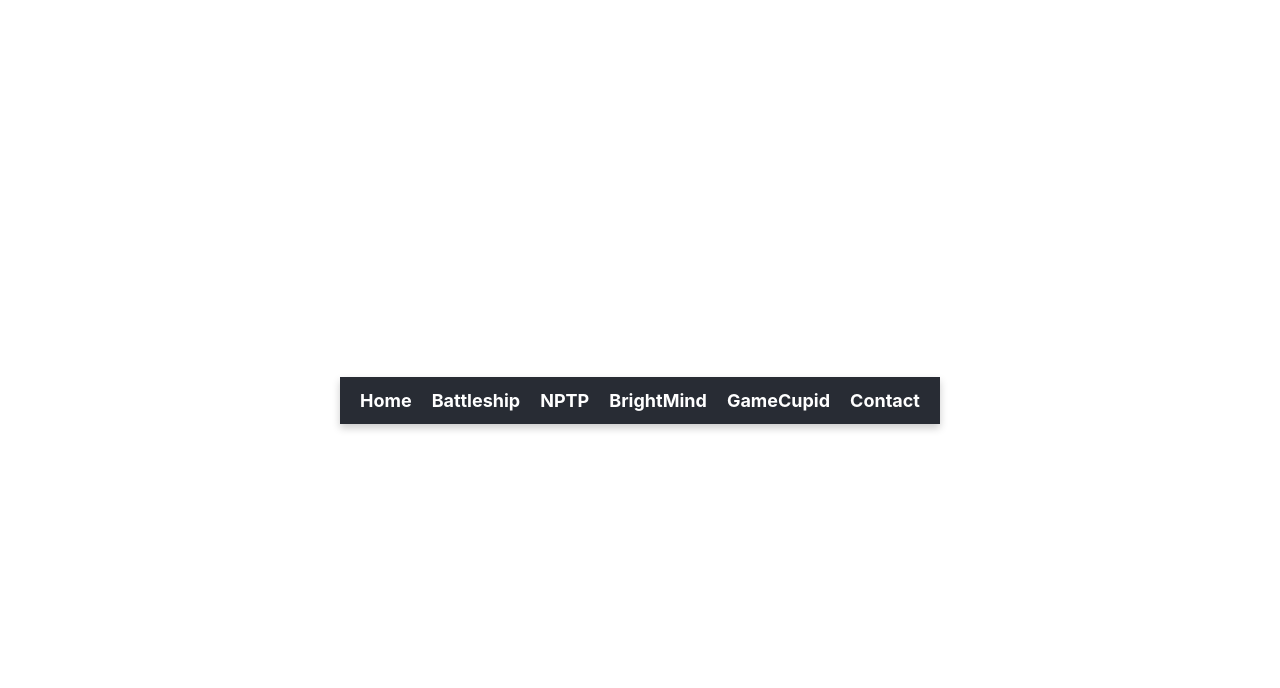
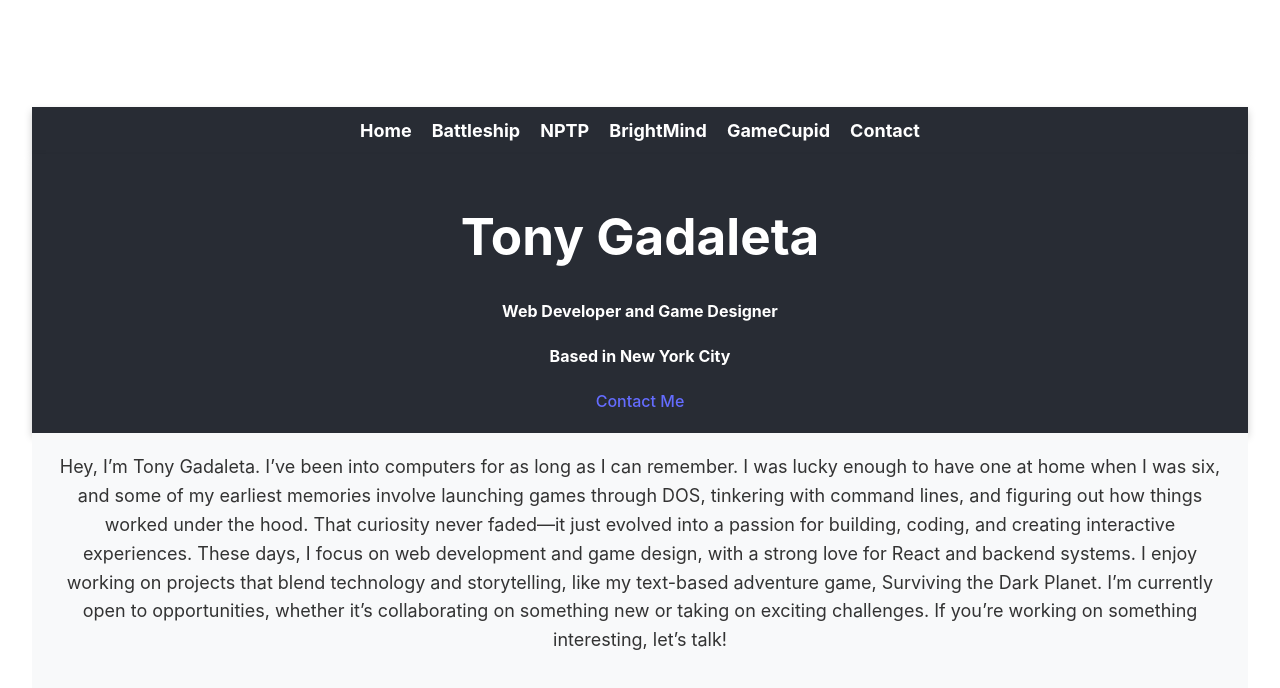
Before and after one commit to TGadaleta/portfolio, a React (Vite) app: page /contact in a window 1280 px wide. Shown: the top 688 px of the page. Built offline with nearby package versions, Linux system fonts and the light colour scheme.

Commit message:
add ContactPage component and update routing; enhance styles for bio section

```diff
--- a/src/App.jsx
+++ b/src/App.jsx
@@ -6,6 +6,7 @@ import BattleshipPage from './components/BattleshipPage/BattleshipPage.jsx'
 import NationalParkPage from './components/NationalParkPage/NationalParkPage.jsx'
 import BrightMindPage from './components/BrightMindPage/BrightMindPage.jsx'
 import GameCupidPage from './components/GameCupidPage/GameCupidPage.jsx'
+import ContactPage from './components/ContactPage/ContactPage.jsx'
 
 function App() {
 
@@ -18,6 +19,7 @@ function App() {
         <Route path='/nptp' element={<NationalParkPage />} />
         <Route path='/brightmind' element={<BrightMindPage />} />
         <Route path='/gamecupid' element={<GameCupidPage />} />
+        <Route path='/contact' element={<ContactPage />} />
       </Routes>
     </>
   )
--- /dev/null
+++ b/src/components/ContactPage/ContactPage.jsx
@@ -0,0 +1,27 @@
+import React from 'react'
+import '../styling/styles.css'
+
+const ContactPage = () => {
+    return (
+        <>
+            <div className='header'>
+                <h1>Tony Gadaleta</h1>
+                <h4>Web Developer and Game Designer</h4>
+                <h4>Based in New York City</h4>
+                <a href="mailto:anthonygadaleta@gmail.com?subject=Let's Connect&body=Hi Tony, I found your portfolio and wanted to reach out!">
+                Contact Me
+            </a>
+            </div>
+            <div className='bio-container'>
+                                <p>Hey, I’m Tony Gadaleta.
+I’ve been into computers for as long as I can remember. I was lucky enough to have one at home when I was six, and some of my earliest memories involve launching games through DOS, tinkering with command lines, and figuring out how things worked under the hood. That curiosity never faded—it just evolved into a passion for building, coding, and creating interactive experiences.
+
+These days, I focus on web development and game design, with a strong love for React and backend systems. I enjoy working on projects that blend technology and storytelling, like my text-based adventure game, Surviving the Dark Planet.
+
+I’m currently open to opportunities, whether it’s collaborating on something new or taking on exciting challenges. If you’re working on something interesting, let’s talk!</p>
+            </div>
+        </>
+    )
+    }
+
+export default ContactPage
--- a/src/components/styling/styles.css
+++ b/src/components/styling/styles.css
@@ -10,7 +10,6 @@
     background-color: #282c34;
     color: white;
     padding: 20px;
-    border-radius: 10px;
     box-shadow: 0px 4px 8px rgba(0, 0, 0, 0.2);
 }
 
@@ -185,3 +184,20 @@
         gap: 10px;
     }
 }
+
+.bio-container {
+    display: flex;
+    flex-direction: column;
+    justify-content: flex-start;
+    align-items: flex-start;
+    background: #f8f9fa;
+    color: #333;
+    padding: 20px;
+    align-self: flex-start;
+}
+
+.bio-container p {
+    font-size: 18px;
+    line-height: 1.6;
+    margin-top: 0;
+}
```
